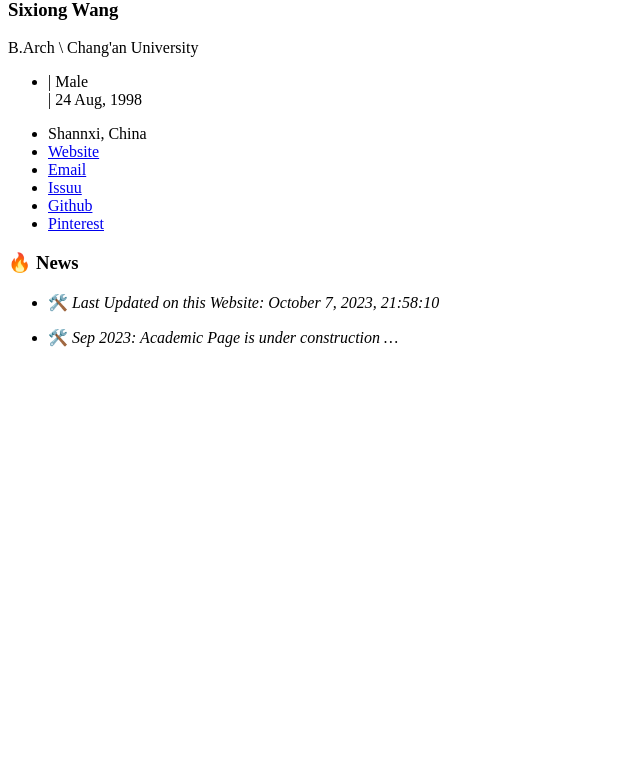
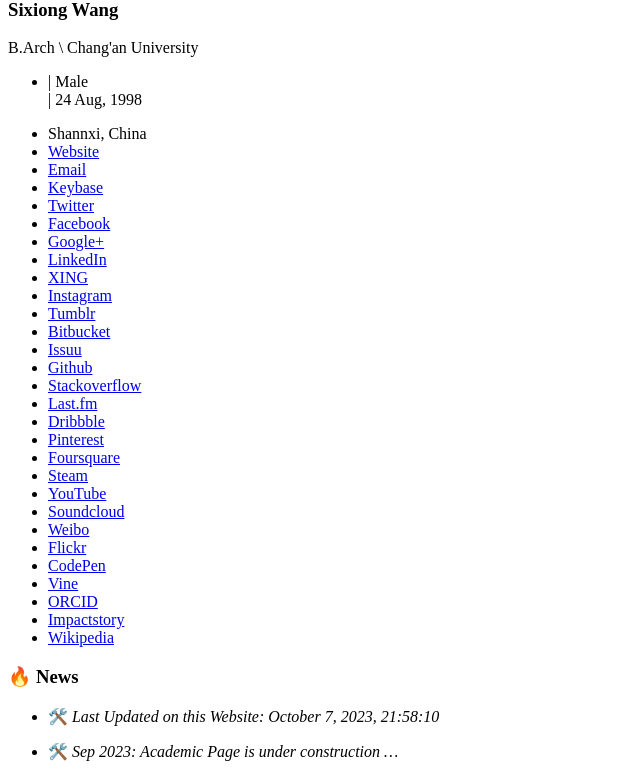
Before and after one commit to sixiong-wang/academic-page, a Jekyll site: the page built from _pages/includes/news.md, in a window 1280 px wide. Shown: the part 526-1303 px from the top of the page, without its empty margins (0-640 px from the left). Built offline with Jekyll 4.4.1, drawn with Linux system fonts in a browser that asks for light colours; our own code applies the rules of GitHub Pages for plain Markdown files; comment, search, counter and statistics services are not loaded; before the commit the page ends 900 px from its top, so only the background shows below that; some of the changed lines change nothing that is shown.

Commit message:
测试：测试所有图标样式

```diff
--- a/_config.yml
+++ b/_config.yml
@@ -37,31 +37,31 @@
   researchgate     :  # example: "https://www.researchgate.net/profile/yourprofile"
   uri              : "https://issuu.com/sixiong.wang"
   issuu            : "sixiong.wang"
-  bitbucket        :
-  codepen          :
-  dribbble         :
-  flickr           :
-  facebook         :
-  foursquare       :
+  bitbucket        : "test"
+  codepen          : "test"
+  dribbble         : "test"
+  flickr           : "test"
+  facebook         : "test"
+  foursquare       : "test"
   github           : "sixiong-wang?tab=repositories"
-  google_plus      :
-  keybase          :
-  instagram        :
-  impactstory      :
-  lastfm           :
-  linkedin         :
-  orcid            :
+  google_plus      : "test"
+  keybase          : "test"
+  instagram        : "test"
+  impactstory      :  "test"
+  lastfm           : "test"
+  linkedin         : "test"
+  orcid            : "test"
   pinterest        : "caule2079/"
-  soundcloud       :
-  stackoverflow    :
-  steam            :
-  tumblr           :
-  twitter          :
-  vine             :
-  weibo            :
-  xing             :
-  youtube          :
-  wikipedia        :
+  soundcloud       : "test"
+  stackoverflow    :  "test"
+  steam            : "test"
+  tumblr           : "test"
+  twitter          : "test"
+  vine             : "test"
+  weibo            : "test"
+  xing             : "test"
+  youtube          : "test"
+  wikipedia        : "test"
 
 
 # Reading Files
```
